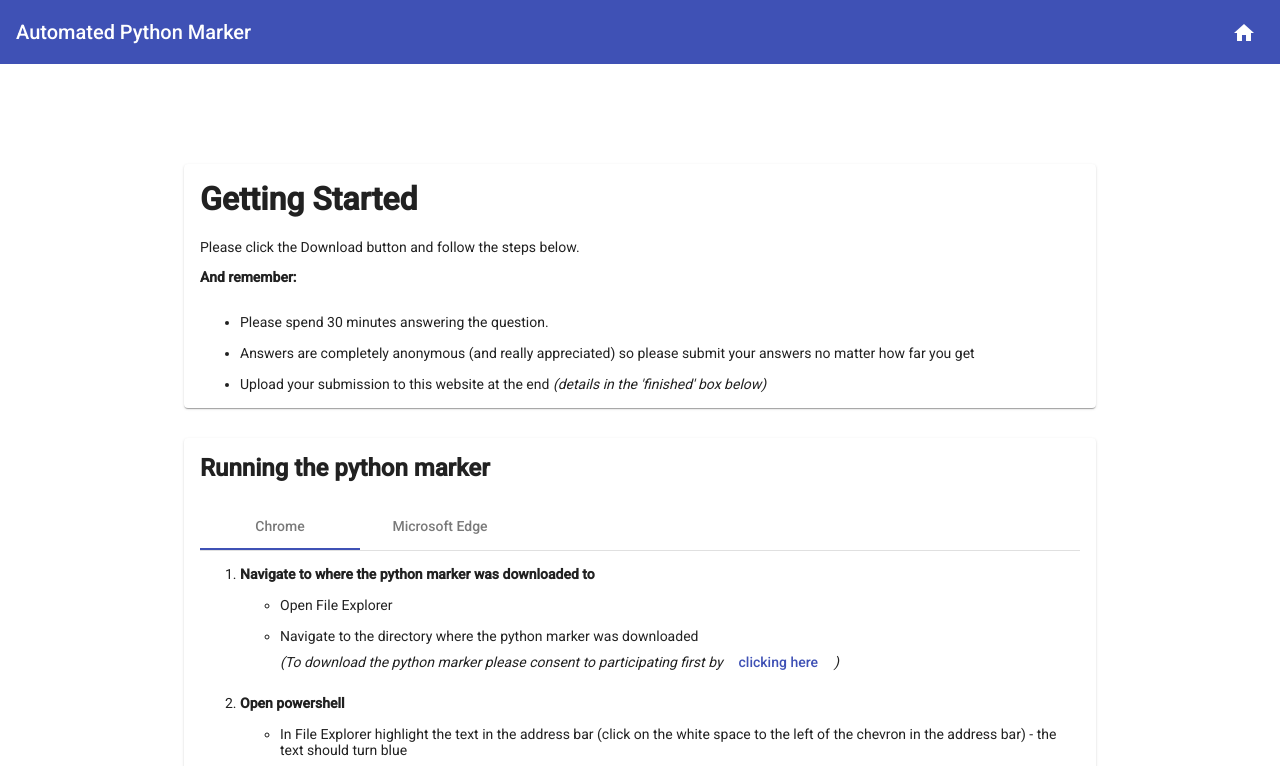
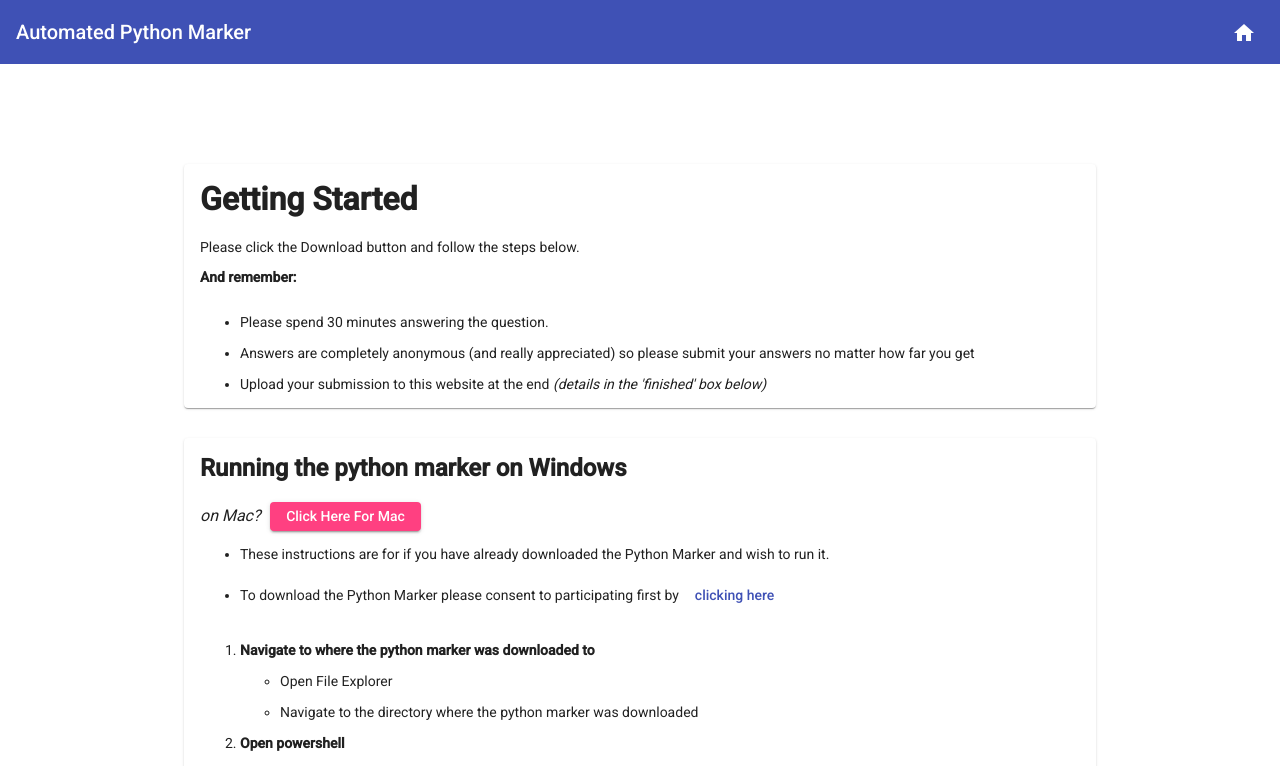
Before and after one commit to EMHodges/markerWebsite, an Angular app: page /documentation in a window 1280 px wide. Shown: the top 766 px of the page. Built offline with nearby package versions, Linux system fonts and the light colour scheme.

Commit message:
making instructions for how to run it on mac

```diff
--- a/src/app/documentation/documentation.component.html
+++ b/src/app/documentation/documentation.component.html
@@ -27,17 +27,23 @@
     </div>
     <div *ngIf='(canDownload | async) === false'>
 
-    <mat-card class="example-card" id='running_python_marker'>
-        <h2>Running the python marker</h2>
-        <mat-tab-group mat-align-tabs="start">
-            <mat-tab label="Chrome">
+    <mat-card class="example-card" id='running_python_marker' *ngIf="isWindows.value; else run_python_marker_mac">
+        <h2>Running the python marker on Windows</h2>
+            <i>on Mac?</i><button mat-raised-button color='accent' (click)="switchWindows()" class="yo">Click Here For Mac</button>
                 <mat-card-content>
+                    <ul>
+                        <li>
+                            These instructions are for if you have already downloaded the Python Marker and wish to run it.
+                        </li>
+                        <li>
+                            To download the Python Marker please consent to participating first by<button mat-button color='primary' (click)="navigateToEthics()">clicking here</button>
+                        </li>
+                    </ul>
                     <ol>
                         <li><b>Navigate to where the python marker was downloaded to</b>
                             <ul>
                                 <li>Open File Explorer</li>
                                 <li>Navigate to the directory where the python marker was downloaded</li>
-                                <div><i>(To download the python marker please consent to participating first by<button mat-button color='primary' (click)="navigateToEthics()">clicking here</button>)</i></div>
                             </ul>
 
                         </li>
@@ -50,30 +56,7 @@
                         </a>
                     </div>
                 </mat-card-content>
-            </mat-tab>
-            <mat-tab label="Microsoft Edge">
-                <mat-card-content>
-                    <span class='invalid'>*Using Chrome is recommended</span>
-                    <ol>
-                        <li><b>Navigate to where the python marker was downloaded to</b>
-                            <ul>
-                                <li>Open File Explorer</li>
-                                <li>Navigate to the directory where the python marker was downloaded</li>
-                                <div><i>(To download the python marker please consent to participating first by<button mat-button color='primary' (click)="navigateToEthics()">clicking here</button>)</i></div>
-                            </ul>
 
-                        </li>
-                        <ng-container *ngTemplateOutlet="open_powershell"></ng-container>
-                        <ng-container *ngTemplateOutlet="run_python_marker"></ng-container>
-                    </ol>
-                    <div class = "center">
-                        <a href="http://127.0.0.1:8000">
-                            <button mat-raised-button color='primary'>Run</button>
-                        </a>
-                    </div>
-                </mat-card-content>
-            </mat-tab>
-          </mat-tab-group>
     </mat-card>
     </div>
 
@@ -169,3 +152,73 @@
         </ul>
     </li>
 </ng-template>
+
+
+
+<ng-template #run_python_marker_mac>
+    <mat-card class="example-card" id='running_python_marker2'>
+        <h2>Running the python marker on Mac</h2>
+        <i>on Windows?</i><button mat-raised-button color='accent' (click)="switchMac()" class="yo">Click Here For Windows</button>
+        <mat-card-content>
+
+            <ul>
+                <li>
+                    These instructions are for if you have already downloaded the Python Marker and wish to run it.
+                </li>
+                <li>
+                    To download the Python Marker please consent to participating first by<button mat-button color='primary' (click)="navigateToEthics()">clicking here</button>
+                </li>
+            </ul>
+            <ol>
+                <li><b>Setup the Python Marker</b>
+                    <ul>
+                        <li>Open launchpad and search for <b>terminal</b></li>
+                        <li>Click on the terminal icon to open the terminal
+                            <img src="assets/mac/terminal.png">
+                        </li>
+                        <li>Once in the terminal type the following replacing %downloadID% with your download ID - press enter key between each line:
+                            <ul>
+                                <li><b>cd ~/Downloads</b></li>
+                                <li><b>
+                                    chmod 777 %downloadID%</b>
+                                </li>
+                                <li><b>
+                                    xattr -dr com.apple.quarantine "%downloadID%"</b>
+                                </li>
+                            </ul>
+                            <br>
+                        Your terminal window should look like the below, though with your downloadID instead of python-marker123456:
+                            <img src="assets/mac/mac_command.png">
+                        </li>
+                    </ul>
+                    <br>
+                </li>
+                <li><b>Run the python marker</b>
+                    <ul>
+                        <li>Type (or copy and paste) the following, then press Enter:
+                            <ul>
+                                <li><b>./%downloadID% runserver --noreload</b></li>
+                            </ul>
+                        </li>
+                        <li>Press Enter key - e.g.
+                            <img src="assets/mac/running.png">
+                            <i>(replace python-marker123456 with your downloadID)</i>
+                        </li>
+                        <li>Wait until you see some text that looks similar to this:
+                            <img src="assets/mac/text.png">
+                        </li>
+                        <li>Navigate to <a href='http://127.0.0.1:8000'>'http:127.0.0.1:8000'</a> or click the run button below to open the python marker</li>
+                    </ul>
+                </li>
+            </ol>
+            <div class = "center">
+                <a href="http://127.0.0.1:8000">
+                    <button mat-raised-button color='primary'>Run</button>
+                </a>
+            </div>
+        </mat-card-content>
+
+
+    </mat-card>
+
+</ng-template>
--- a/src/app/documentation/documentation.component.scss
+++ b/src/app/documentation/documentation.component.scss
@@ -13,6 +13,10 @@
     max-width: 55rem;
 }
 
+.yo {
+    line-height: 1.8rem;
+    margin-left: 0.6rem;
+}
 
 .invalid {
     color: red;
--- a/src/app/documentation/documentation.component.ts
+++ b/src/app/documentation/documentation.component.ts
@@ -1,7 +1,7 @@
 import { Component, ElementRef, OnInit, ViewChild } from '@angular/core';
 import { Router } from '@angular/router';
 import { faFileDownload } from '@fortawesome/free-solid-svg-icons';
-import { Observable } from 'rxjs';
+import { BehaviorSubject, Observable } from 'rxjs';
 import { DownloadService } from '../download/download.service';
 
 @Component({
@@ -17,6 +17,8 @@ export class DocumentationComponent implements OnInit {
   public downloadId = "python-marker" + ("" + Math.random()).substring(2, 8);
   fileName = '';
   faFileDownload = faFileDownload
+  isWindows: BehaviorSubject<boolean> = new BehaviorSubject<boolean>(true);
+
   @ViewChild('container', {static: false}) container: ElementRef<HTMLElement> | undefined;
 
   navigate() {
@@ -47,4 +49,12 @@ export class DocumentationComponent implements OnInit {
     this.router.navigate(['/upload'])
   }
 
+  switchWindows() {
+    this.isWindows.next(false);
+  }
+
+  switchMac() {
+    this.isWindows.next(true);
+  }
+
 }
--- a/src/app/download/download.component.html
+++ b/src/app/download/download.component.html
@@ -1,11 +1,13 @@
 
     <mat-card class="example-card" id='running_python_marker' *ngIf="isWindows.value; else run_python_marker_mac">
-        <h2>Running the python marker</h2>
+        <h2>Running the python marker on Windows</h2>
+        <i>on Mac?</i><button mat-raised-button color='primary' (click)="switchWindows()" class="yo">Click Here For Mac</button>
+
         <mat-tab-group mat-align-tabs="start">
             <mat-tab label="Chrome">
                 <mat-card-content>
                     <ol>
-                        <li><b>Download the Python Marker for Windows</b> - On Mac? <button mat-raised-button color='primary' (click)="switchWindows()">Click here</button>
+                        <li><b>Download the Python Marker for Windows</b> - see above for Mac instructions
                             <ul>
                                 <li>Click the Download button - do not open the downloaded file
                                     <div class = "center">
@@ -117,10 +119,12 @@
 
 <ng-template #run_python_marker_mac>
     <mat-card class="example-card" id='running_python_marker2'>
-        <h2>Running the python marker</h2>
+        <h2>Running the python marker on Mac</h2>
+        <i>on Windows?</i><button mat-raised-button color='primary' (click)="switchMac()" class="yo">Click Here For Windows</button>
+
                 <mat-card-content>
                     <ol>
-                        <li><b>Download the Python Marker for Mac</b> - On Windows? <button mat-raised-button color='primary' (click)="switchMac()">Click here</button>
+                        <li><b>Download the Python Marker for Mac</b> - see above for Windows instructions
                             <ul>
                                 <li>Click the Download button for your Mac (Macs with the M1 chips are ARM64, others are x86 - if in doubt choose x86)
                                     <div class = "buttons-center">
--- a/src/app/download/download.component.scss
+++ b/src/app/download/download.component.scss
@@ -29,6 +29,12 @@
     line-height: 4rem;
     position: relative;
 }
+
+.yo {
+    line-height: 1.8rem;
+    margin-left: 0.6rem;
+}
+
 
 .download-button-mac {
     line-height: 3.5rem;
```
